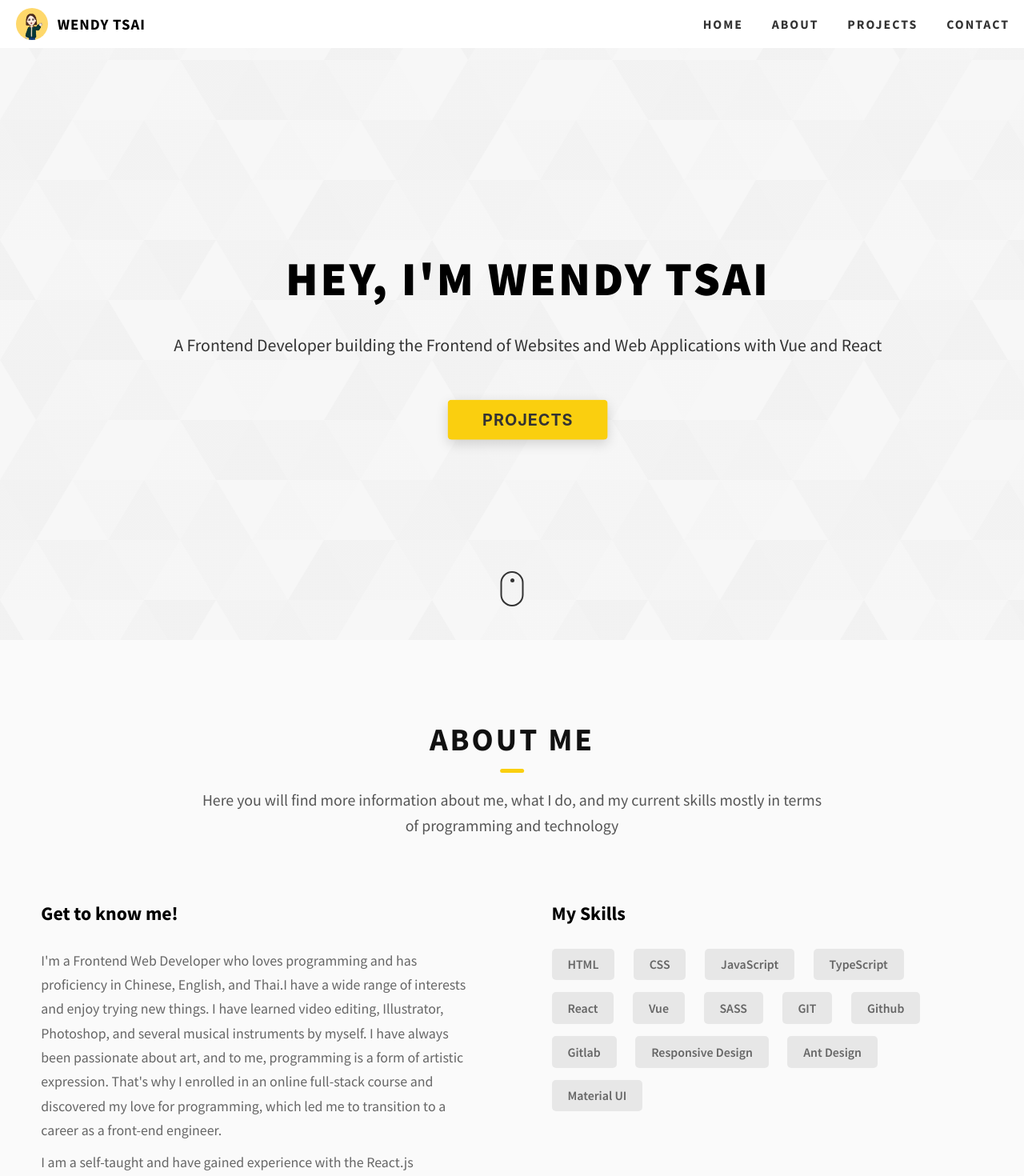
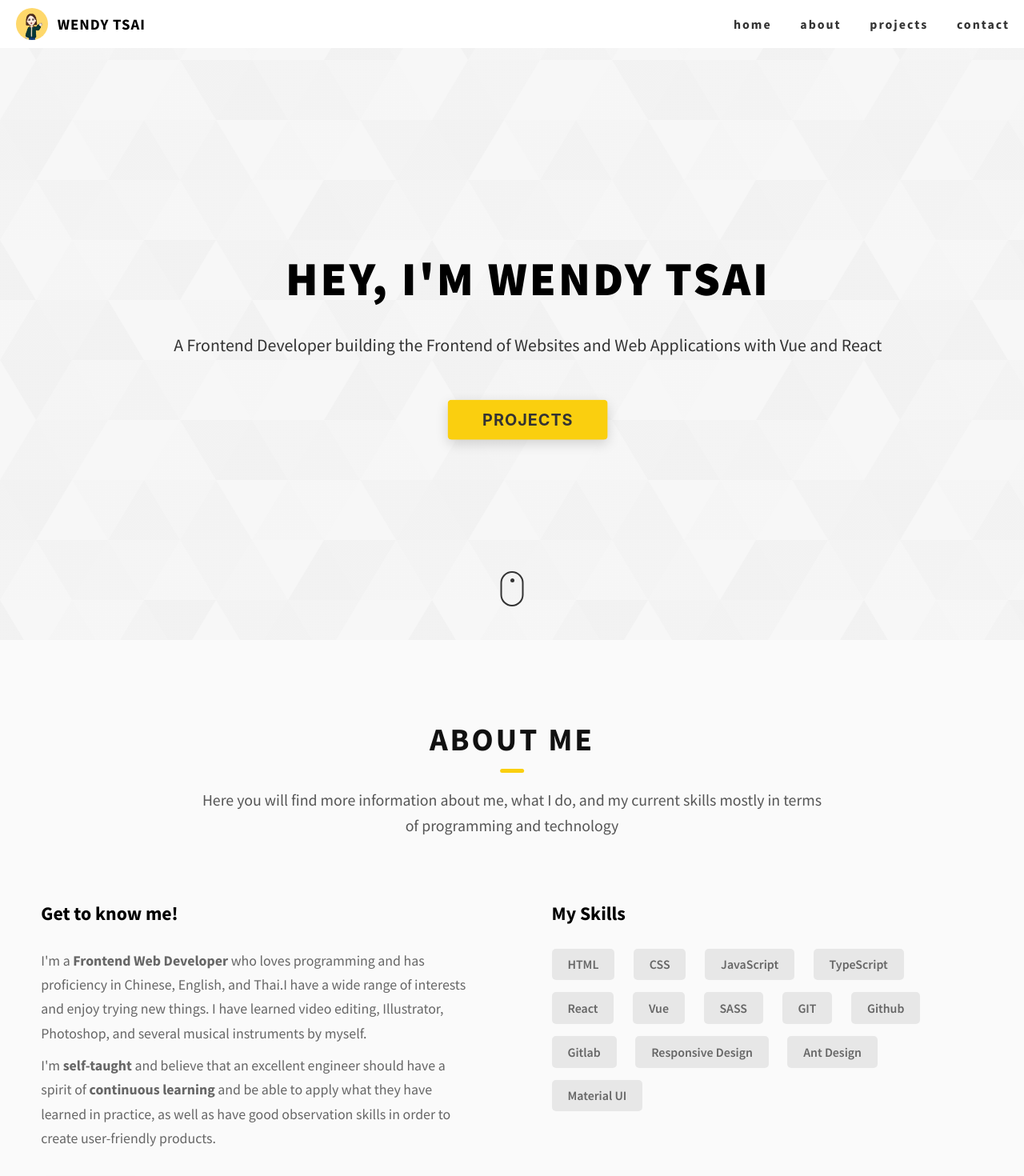
Before and after one commit to pooppicker/Wendy-Tsai, a React (Create React App) app: page / in a window 1280 px wide. Shown: the top 1470 px of the page at 80% size. Built offline with nearby package versions, Linux system fonts and the light colour scheme.

Commit message:
edited all the text with useTranslation

```diff
--- a/src/components/About/index.jsx
+++ b/src/components/About/index.jsx
@@ -50,31 +50,23 @@ const About = () => {
       <section id="about" className={styles.about}>
         <div className={styles.mainContainer}>
           <h2 className={styles.heading}>
-            <span className={styles.headingMain}>About Me</span>
-            <span className={styles.headingSub}>
-              Here you will find more information about me, what I do, and my
-              current skills mostly in terms of programming and technology
-            </span>
+            <span className={styles.headingMain}>{t("about.title")}</span>
+            <span className={styles.headingSub}>{t("about.subTitle")}</span>
           </h2>
           <div className={styles.aboutContent}>
             <div className={styles.aboutContentMain}>
-              <h3 className={styles.aboutContentTitle}>Get to know me!</h3>
+              <h3 className={styles.aboutContentTitle}>
+                {t("about.contentTitle")}
+              </h3>
               <div className={styles.aboutContentDetail}>
-                <p className={styles.aboutContentDetailText}>
-                  {t("about.content1")}
-                  {/* 你好！我是Wendy，我是一名熱愛寫程式的前端工程師，且擁有中、英、泰文的語文能力。
-                  由於興趣十分廣泛，也熱愛挑戰新事物，自學過剪接影片、illustrator、photoshop和多項樂器。我對於藝術一直抱有熱情，對我而言，寫程式就是一種藝術的表現，因此報名了線上全端課程發現自己對程式的熱忱，且成功轉職為前端工程師。 */}
+                <p className={styles.aboutContentDetailText} dangerouslySetInnerHTML={{__html: t("about.content1")}}>
+
                 </p>
-                <p className={styles.aboutContentDetailText}>
-                  {t("about.content2")}
-                  {/* 我具有良好的自學能力，在加入前公司後透過專案開發學習的經驗掌握了
-                  React.js
-                  框架。同時也很擅長跨部門合作，了解如何經由溝通協調，為公司產出良好的作品。
-                  我認為一名優秀的工程師應具有不斷學習的精神，並能將所學應用到實踐中，同時還需擁有好的觀察力，以便打造出使用者友善的產品。我相信我具有這些特質，並且相信我可以成為貴公司的有力助手。 */}
+                <p className={styles.aboutContentDetailText} dangerouslySetInnerHTML={{__html: t("about.content2")}}>
                 </p>
               </div>
               <Button
-                text="contact"
+                text={t('nav.contact')}
                 width="125px"
                 height="45px"
                 size="1.6rem"
@@ -85,7 +77,7 @@ const About = () => {
               />
             </div>
             <div className={styles.aboutContentSkills}>
-              <h3 className={styles.aboutContentTitle}>My Skills</h3>
+              <h3 className={styles.aboutContentTitle}>{t("skills.title")}</h3>
               <div className={styles.skills}>
                 {skillItems.map((i) => {
                   return <div className={styles.skillsSkill}>{i.skill}</div>;
--- a/src/components/Contact/index.jsx
+++ b/src/components/Contact/index.jsx
@@ -1,15 +1,15 @@
 import React, { useState } from "react";
 import styles from "./style.module.scss";
+import { useTranslation } from "react-i18next";
+
 const Contact = () => {
+  const { t } = useTranslation();
   return (
     <section id="contact" className={styles.contact}>
       <div className={styles.mainContainer}>
         <h2 className={styles.heading}>
-          <span className={styles.headingMain}>Contact</span>
-          <span className={styles.headingSub}>
-            Feel free to contact me by calling or via email and I will get back
-            to you as soon as possible
-          </span>
+          <span className={styles.headingMain}>{t("nav.contact")}</span>
+          <span className={styles.headingSub}>{t("contact.subTitle")}</span>
         </h2>
         <div className={styles.contactBoxContainer}>
           <div className={styles.boxContent}>
--- a/src/components/Footer/index.jsx
+++ b/src/components/Footer/index.jsx
@@ -2,8 +2,10 @@ import React, { useState } from "react";
 import styles from "./style.module.scss";
 import { Link } from "react-router-dom";
 import i18n from "../../plugin/i18n";
+import { useTranslation } from "react-i18next";
 
 const Footer = () => {
+  const { t } = useTranslation();
   const changeLanguage = (lng) => {
     i18n.changeLanguage(lng);
   };
@@ -58,10 +60,7 @@ const Footer = () => {
           </div>
           <div className={styles.mainFooterRow2}>
             <h2 className={styles.heading}>Wendy Tsai</h2>
-            <p className={styles.footerShortDesc}>
-              A Frontend Developer building the Frontend of Websites and Web
-              Applications with Vue and React
-            </p>
+            <p className={styles.footerShortDesc}>{t("intro.subTitle")}</p>
           </div>
         </div>
         <div className={styles.mainFooterLower}>
--- a/src/components/Header/index.jsx
+++ b/src/components/Header/index.jsx
@@ -5,7 +5,10 @@ import { Button, Menu, Col, Row } from "antd";
 import MenuIcon from "./icons/MenuIcon";
 import { CloseOutlined } from "@ant-design/icons";
 import { CSSTransition } from "react-transition-group";
+import { useTranslation } from "react-i18next";
+
 const Header = () => {
+  const { t } = useTranslation();
   const [isOpen, setIsOpen] = useState();
   const [windowSize, setWindowSize] = useState(getWindowSize());
   function getWindowSize() {
@@ -18,16 +21,16 @@ const Header = () => {
       <>
         <ul>
           <li>
-            <a href="#home">HOME</a>
+            <a href="#home">{t("nav.home")}</a>
           </li>
           <li>
-            <a href="#about">ABOUT</a>
+            <a href="#about">{t("nav.about")}</a>
           </li>
           <li>
-            <a href="#projects">PROJECTS</a>
+            <a href="#projects">{t("nav.projects")}</a>
           </li>
           <li>
-            <a href="#contact">CONTACT</a>
+            <a href="#contact">{t("nav.contact")}</a>
           </li>
         </ul>
       </>
--- a/src/components/Intro/index.jsx
+++ b/src/components/Intro/index.jsx
@@ -1,20 +1,19 @@
 import React, { useState } from "react";
 import styles from "./style.module.scss";
 import Button from "../PrimaryButton";
+import { useTranslation } from "react-i18next";
 const Intro = () => {
+  const { t } = useTranslation();
   return (
     <>
       <section id="home" className={styles.intro}>
         <div className={styles.contentWrapper}>
-          <h2 className={styles.title}>HEY, I'M WENDY TSAI</h2>
+          <h2 className={styles.title}>{t("intro.title")}</h2>
           <div className={styles.subTitle}>
-            <p className={styles.subTitleText}>
-              A Frontend Developer building the Frontend of Websites and Web
-              Applications with Vue and React
-            </p>
+            <p className={styles.subTitleText}>{t("intro.subTitle")}</p>
           </div>
           <Button
-            text="projects"
+            text={t("nav.projects")}
             width="200px"
             height="50px"
             onClick={(e) => {
--- a/src/components/Projects/index.jsx
+++ b/src/components/Projects/index.jsx
@@ -36,7 +36,7 @@ const Projects = () => {
                 width="150px"
                 height="50px"
                 size="1.6rem"
-                text="view more"
+                text={t('button.viewMore')}
                 onClick={() => {
                   setOpenMetaModal(true);
                   setSelectedModal("meta");
@@ -53,15 +53,15 @@ const Projects = () => {
               />
             </div>
             <div className={styles.projectsRowContent}>
-              <h3 className={styles.projectsRowContentTitle}>Other Games</h3>
+              <h3 className={styles.projectsRowContentTitle}>{t('projects.otherGames')}</h3>
               <p className={styles.projectsRowContentDesc}>
-                There are multiple games in Game Center
+                {t('projects.otherGamesDesc')}
               </p>
               <Button
                 width="150px"
                 height="50px"
                 size="1.6rem"
-                text="view more"
+                text={t('button.viewMore')}
                 onClick={() => {
                   setOpenOtherModal(true);
                   setSelectedModal("other");
@@ -78,7 +78,7 @@ const Projects = () => {
               />
             </div>
             <div className={styles.projectsRowContent}>
-              <h3 className={styles.projectsRowContentTitle}>Backstage</h3>
+              <h3 className={styles.projectsRowContentTitle}>{t('projects.backstage')}</h3>
               <p className={styles.projectsRowContentDesc}>
                 {t("projects.backstageDesc")}
               </p>
@@ -86,7 +86,7 @@ const Projects = () => {
                 width="150px"
                 height="50px"
                 size="1.6rem"
-                text="view more"
+                text={t('button.viewMore')}
                 onClick={() => {
                   setOpenBackstageModal(true);
                   setSelectedModal("backStage");
@@ -97,7 +97,7 @@ const Projects = () => {
         </div>
       </div>
       <ProjectModal
-        title="Scroll to view whole image"
+        title={t('modal.scroll')}
         open={
           openMetaModal
             ? openMetaModal
--- a/src/locales/en.json
+++ b/src/locales/en.json
@@ -8,8 +8,8 @@
   "about.title": "about me",
   "about.subTitle": "Here you will find more information about me, what I do, and my current skills mostly in terms of programming and technology",
   "about.contentTitle": "Get to know me!",
-  "about.content1": "I'm a Frontend Web Developer who loves programming and has proficiency in Chinese, English, and Thai.I have a wide range of interests and enjoy trying new things. I have learned video editing, Illustrator, Photoshop, and several musical instruments by myself. I have always been passionate about art, and to me, programming is a form of artistic expression. That's why I enrolled in an online full-stack course and discovered my love for programming, which led me to transition to a career as a front-end engineer.",
-  "about.content2": "I am a self-taught and have gained experience with the React.js framework through project development at my previous company. I am also skilled at working across departments and understand how to communicate and coordinate effectively to produce high-quality work for the company.I believe that an excellent engineer should have a spirit of continuous learning and be able to apply what they have learned in practice, as well as have good observation skills in order to create user-friendly products. I believe I have these qualities and am confident that I can be a valuable asset to your company.",
+  "about.content1": "I'm a <strong>Frontend Web Developer</strong> who loves programming and has proficiency in Chinese, English, and Thai.I have a wide range of interests and enjoy trying new things. I have learned video editing, Illustrator, Photoshop, and several musical instruments by myself.",
+  "about.content2": "I'm <strong>self-taught</strong> and believe that an excellent engineer should have a spirit of <strong>continuous learning</strong> and be able to apply what they have learned in practice, as well as have good observation skills in order to create user-friendly products.",
   "skills.title": "My Skills",
   "projects.subTitle": "Here you will find some personal and clients project that I participate in and feel free to view more about the detail",
   "projects.gameCenter": "Game Center",
@@ -19,5 +19,6 @@
   "projects.otherGamesDesc": "There are multiple games in Game Center",
   "projects.backstageDesc": "Each games have individual backstage",
   "button.viewMore": "view more",
-  "contact.subTitle": "Feel free to contact me by calling or via email and I will get back to you as soon as possible"
+  "contact.subTitle": "Feel free to contact me by calling or via email and I will get back to you as soon as possible",
+  "modal.scroll": "scroll to view whole image"
 }
```
Also changed, not shown: src/locales/ch.json (+4 -3 lines). Lines whose indentation alone changed are shown as unchanged.
